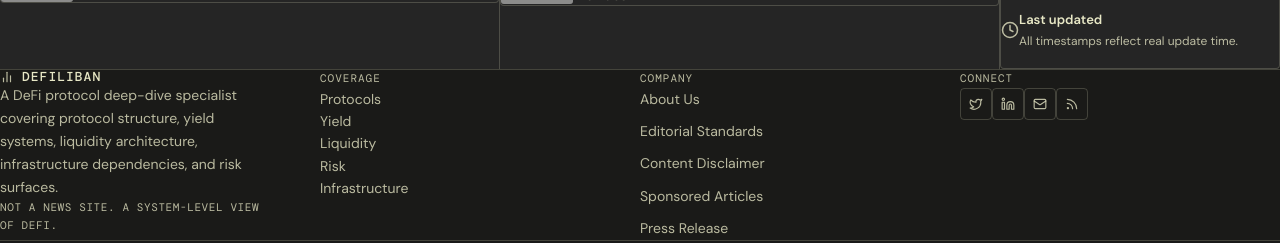
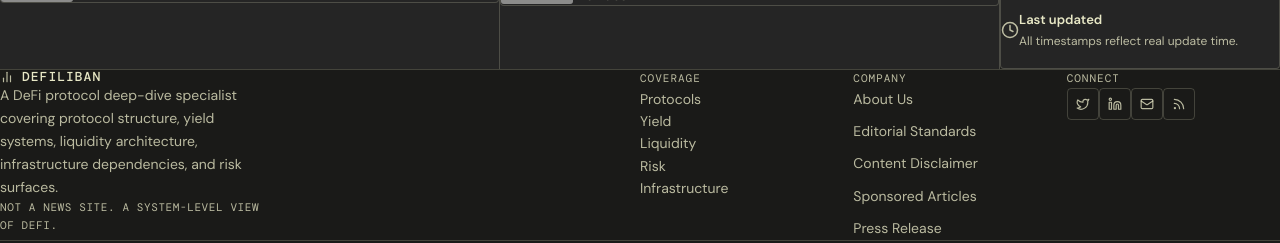
Before and after one commit to lequyn24-sudo/Defiliban, a Next.js app: page / in a window 1280 px wide. Shown: the part 1453-1696 px from the top of the page. Built offline with nearby package versions, Linux system fonts and the light colour scheme; no server answers; grey boxes are pictures that could not be loaded; a web font is replaced by a local one.

Commit message:
Refine footer navigation columns spacing

```diff
--- a/components/layout/Footer.tsx
+++ b/components/layout/Footer.tsx
@@ -32,9 +32,10 @@
           margin: '0 auto',
           padding: 'var(--sp-10) var(--sp-6) var(--sp-8)',
           display: 'grid',
-          gridTemplateColumns: 'repeat(auto-fit, minmax(180px, 1fr))',
+          gridTemplateColumns: 'minmax(320px, 3fr) 1fr 1fr 1fr',
           gap: 'var(--sp-10)',
         }}
+        className="max-md:!grid-cols-1 max-md:gap-10"
       >
         {/* Brand column */}
         <div style={{ maxWidth: '260px' }}>
```
